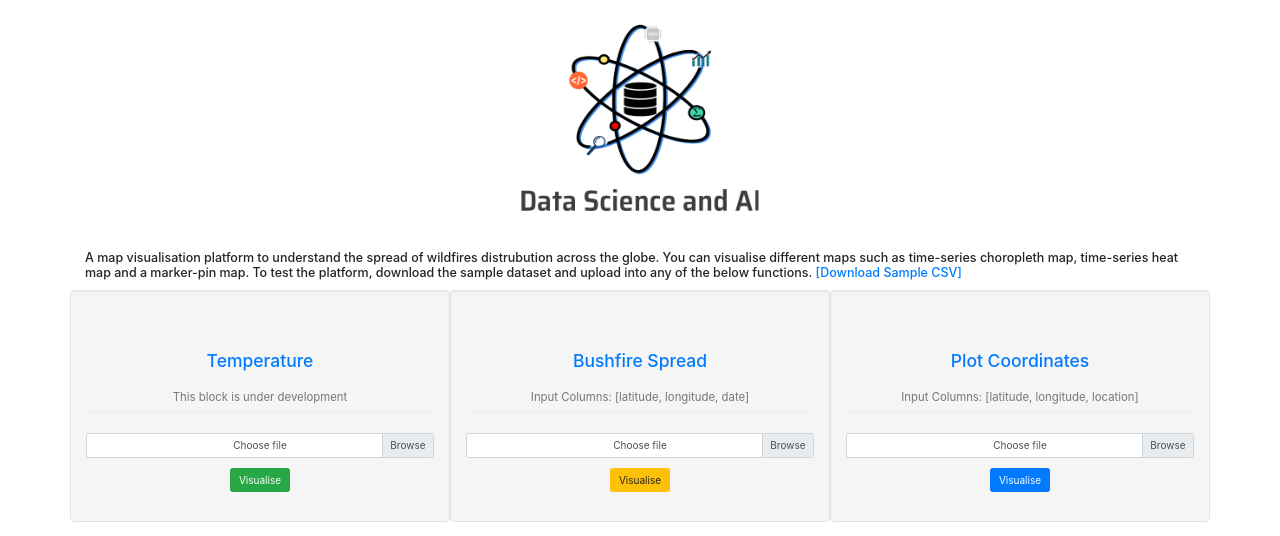
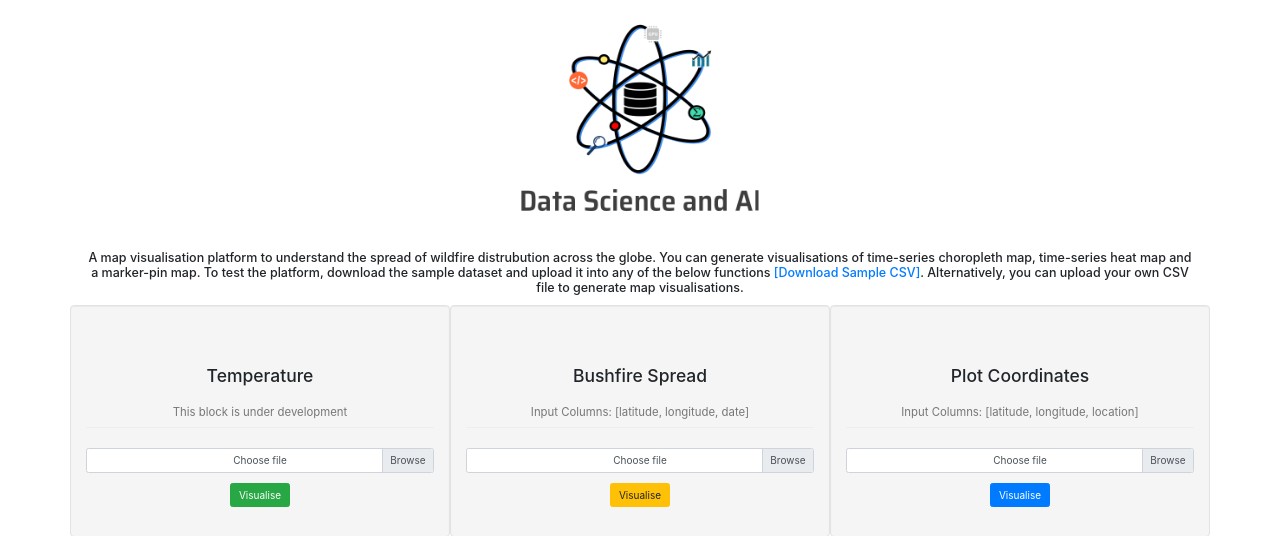
Before and after one commit to mouryapolaka/Data-Driven-Map-Visualization-Web-App, a Flask app: page / in a window 1280 px wide. Shown: the top 536 px of the page. Run offline with Flask 2, Linux system fonts and the light colour scheme; some libraries are stand-ins or nearby versions.

Commit message:
update sample csv information

```diff
--- a/templates/index.html
+++ b/templates/index.html
@@ -10,19 +10,21 @@
         <script src="https://cdnjs.cloudflare.com/ajax/libs/popper.js/1.16.0/umd/popper.min.js"></script>
         <script src="https://maxcdn.bootstrapcdn.com/bootstrap/4.5.2/js/bootstrap.min.js"></script>
         <meta name="viewport" content="width=device-width, initial-scale=1">
-
+    </head>
     <style>
         .marginauto {
             margin: auto;
             display: block;
         }
-        </style>
+        h5 {text-align: center;}
+    </style>
+
 <body>
 <img src="/images/dsai.png" width="260" height="250" class="marginauto" />
 <div class="container">
-    <h5>A map visualisation platform to understand the spread of wildfires distrubution across the globe. You can visualise different maps such as
-        time-series choropleth map, time-series heat map and a marker-pin map. To test the platform, download the sample dataset and upload into any of the below functions.
-        <a href="https://drive.google.com/file/d/1KsKyvrJB-RxI0m22fJ1jGTclVrwOsIAS/view?usp=sharing" target="__blank">[Download Sample CSV]</h5>
+    <h5>A map visualisation platform to understand the spread of wildfire distrubution across the globe. You can generate visualisations of
+        time-series choropleth map, time-series heat map and a marker-pin map. To test the platform, download the sample dataset and upload it into any of the below functions
+        <a href="https://drive.google.com/file/d/1KsKyvrJB-RxI0m22fJ1jGTclVrwOsIAS/view?usp=sharing" target="__blank">[Download Sample CSV]</a>. Alternatively, you can upload your own CSV file to generate map visualisations.</h5>
     </p>
 	<div class="row">
         <article class="col-md-4 well">
```
